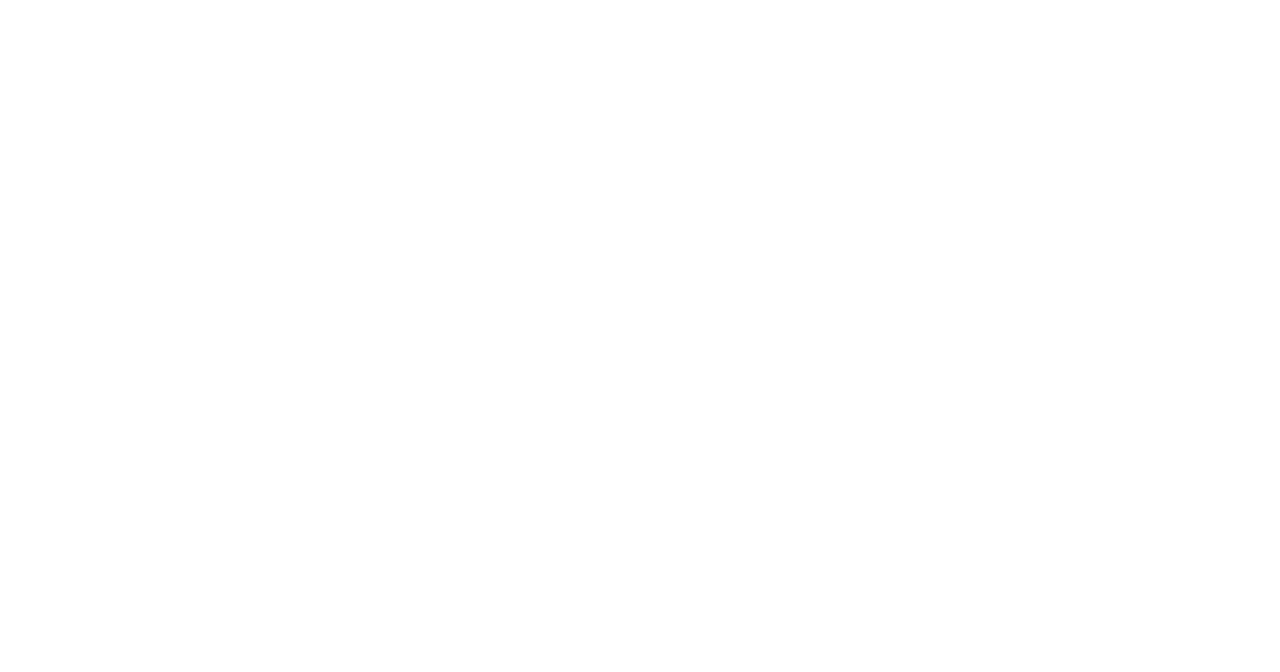
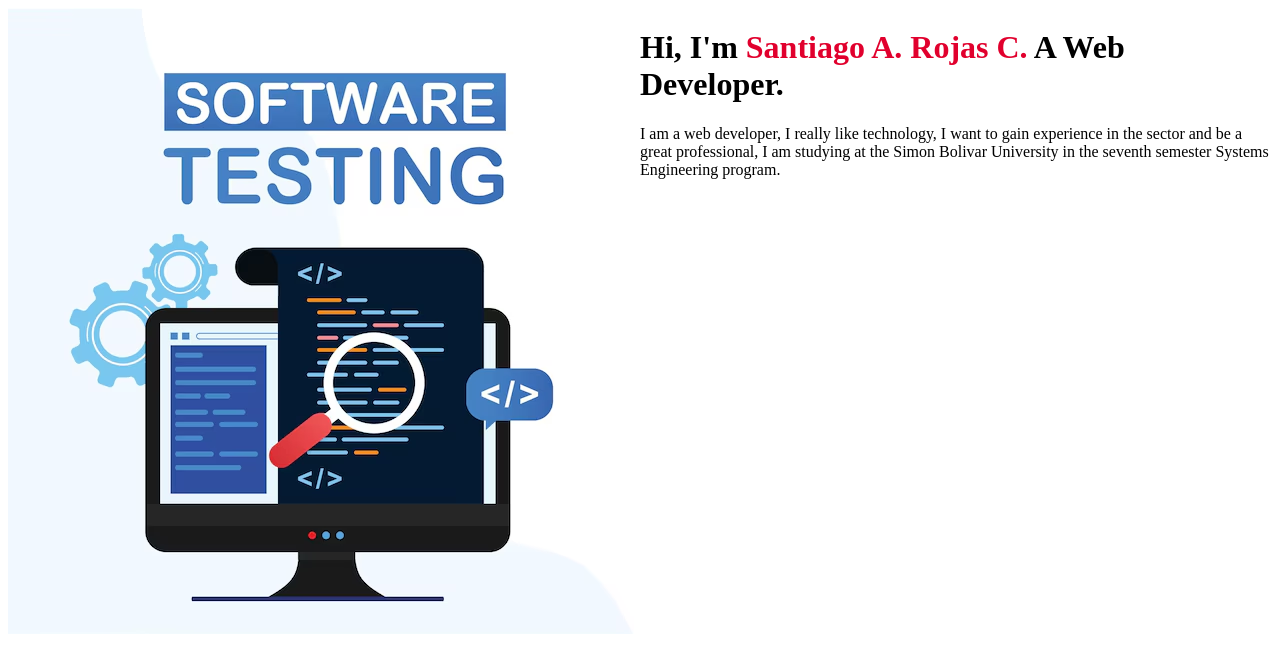
Before and after one commit to kaleenderoff/CURRICULUM-VITAE, a plain HTML site: page index.html in a window 1280 px wide. Drawn offline with Linux system fonts and the light colour scheme.

Commit message:
añadiendo header

```diff
--- a/assets/css/style.css
+++ b/assets/css/style.css
@@ -0,0 +1,9 @@
+.header-container {
+    display: grid;
+    grid-template-columns: repeat(2, 1fr);
+    min-height: 100vh;
+}
+
+.header-container .header-right .name span {
+    color: #E1002D;
+}
--- a/index.html
+++ b/index.html
@@ -4,8 +4,35 @@
     <meta charset="UTF-8">
     <meta name="viewport" content="width=device-width, initial-scale=1.0">
     <title>Curriculum-Vitae</title>
+    <link rel="stylesheet" href="/assets/css/style.css">
 </head>
 <body>
+    <header class="header">
+        <div class="header-container">
+            <div class="header-left">
+                <img src="images/web_testing.jpg" alt="">
+            </div>
+            <div class="header-right">
+                <h1 class="name">Hi, I'm <span>Santiago A. Rojas C.</span> A Web Developer.</h1>
+                <p>
+                    I am a web developer, I really like technology, I want to gain experience
+                    in the sector and be a great professional, I am studying at the Simon Bolivar
+                    University in the seventh semester Systems Engineering program.
+                </p>
+            </div>
+        </div>
+    </header>
 
+    <nav>
+
+    </nav>
+
+    <section>
+
+    </section>
+
+    <footer>
+
+    </footer>
 </body>
 </html>
```
